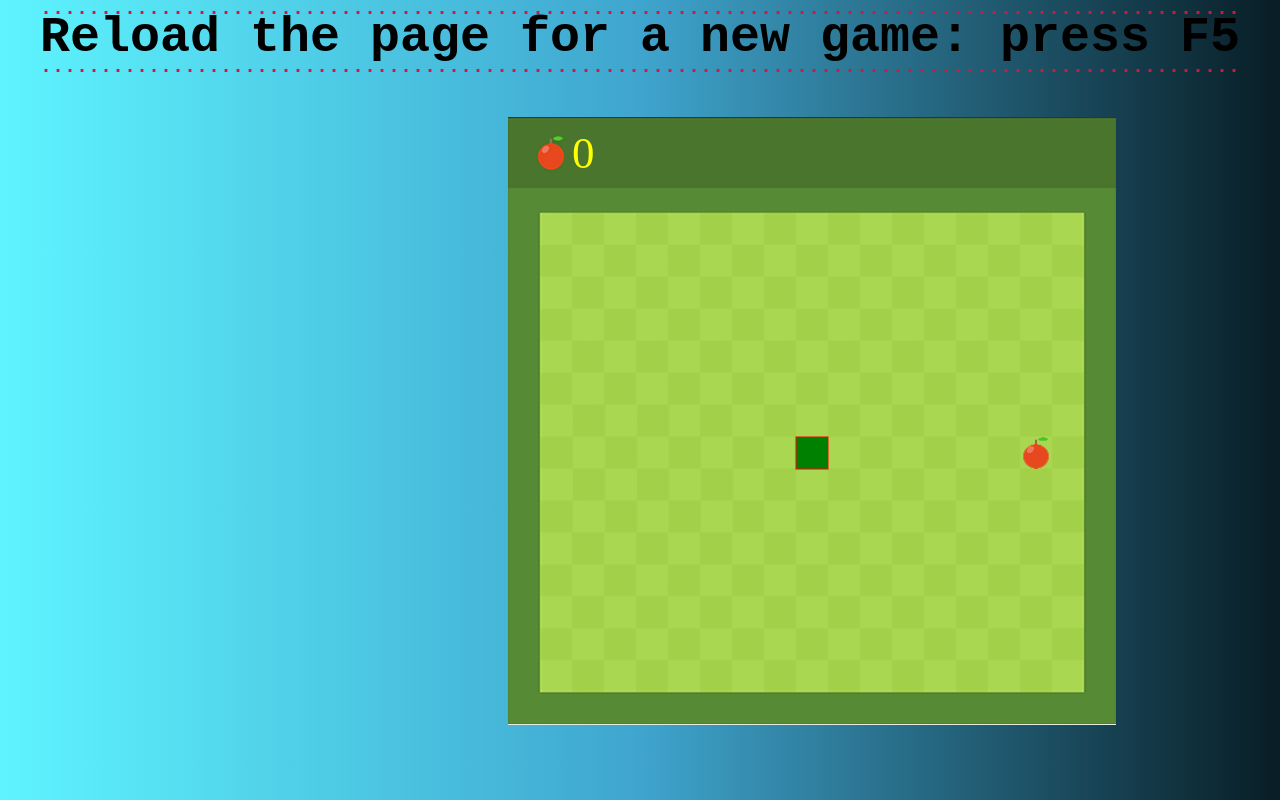
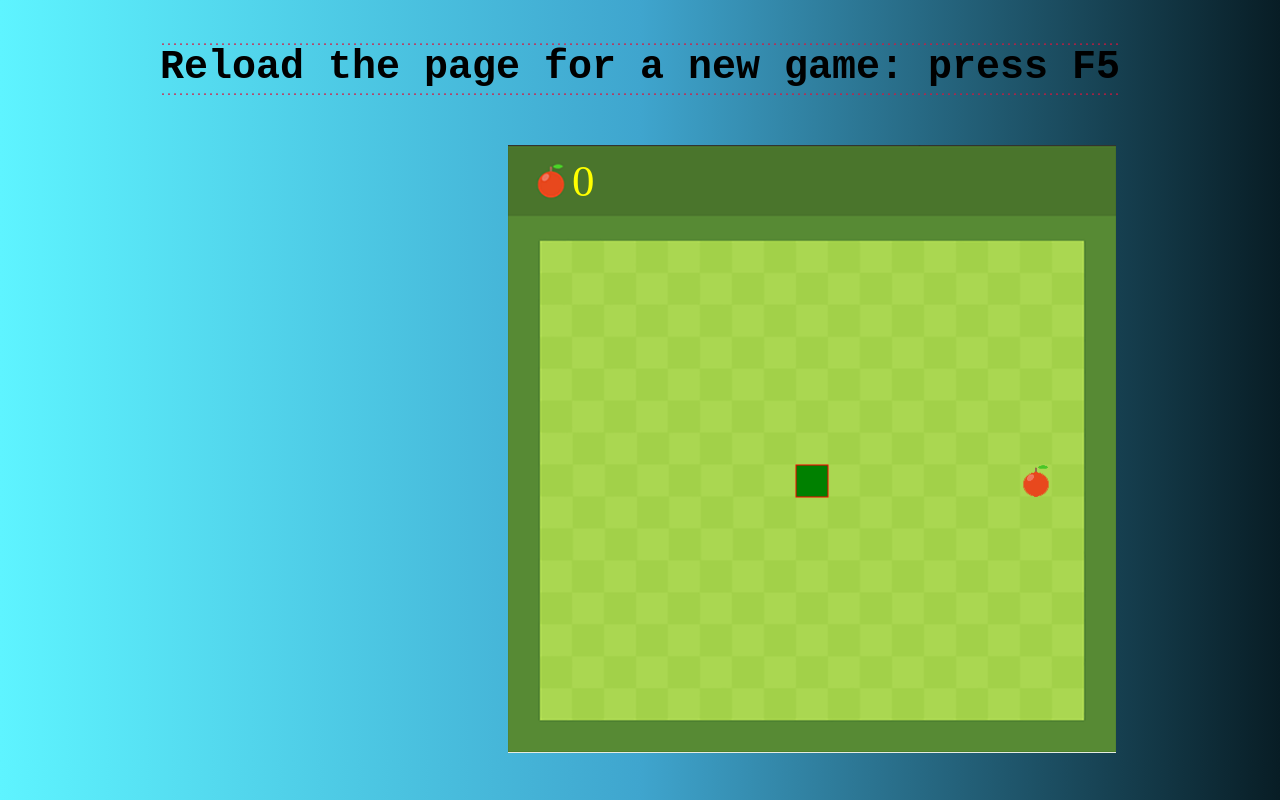
Before and after one commit to Brian10257/snake-game.js, a plain HTML site: page index.html in a window 1280 px wide. Drawn offline with Linux system fonts and the light colour scheme.

Commit message:
CSS added

```diff
--- a/css/style.css
+++ b/css/style.css
@@ -1,27 +1,33 @@
 .rule {
     text-align: center;
-    font-size: 50px;
+    font-size: 40px;
     color: rgb(0, 0, 0);
     font-weight: 900;
     font-family: monospace;
 }
+
+canvas {
+            display: block;
+            margin-top: 50px;
+            margin-left: 500px;
+        }
 
 body {
     background: linear-gradient(to right, #5ef4ff, #3fa5ce, #081d25);
 }
 
 .rule::before {
-    content: '....................................................................................................';
+    content: '................................................................................................................................................................';
     display: block;
     color: crimson;
-    line-height: 1px;
-    font-size: 20px;
+    line-height: 5px;
+    font-size: 10px;
 }
 
 .rule::after {
-    content: '....................................................................................................';
+    content: '................................................................................................................................................................';
     display: block;
     color: crimson;
-    line-height: 1px;
-    font-size: 20px;
+    line-height: 5px;
+    font-size: 10px;
 }
--- a/index.html
+++ b/index.html
@@ -1,19 +1,14 @@
-<html>
-
+<!DOCTYPE html>
+<html lang="en">
 <head>
+    <meta charset="UTF-8">
+    <meta name="viewport" content="width=device-width, initial-scale=1.0">
     <title>Briano Snake Game</title>
     <link rel="stylesheet" href="./css/style.css">
-    <style>
-        canvas {
-            display: block;
-            margin-top: 50px;
-            margin-left: 500px;
-        }
-    </style>
 </head>
-    <body>
-        <p class="rule">Reload the page for a new game: press F5</p>
-        <canvas id="snake" width="608" height="608"></canvas>
-    </body>
-    <script src="snake.js"></script>
+<body>
+    <p class="rule">Reload the page for a new game: press F5</p>
+    <canvas id="snake" width="608" height="608"></canvas>
+</body>
+<script src="./snake.js"></script>
 </html>
```
